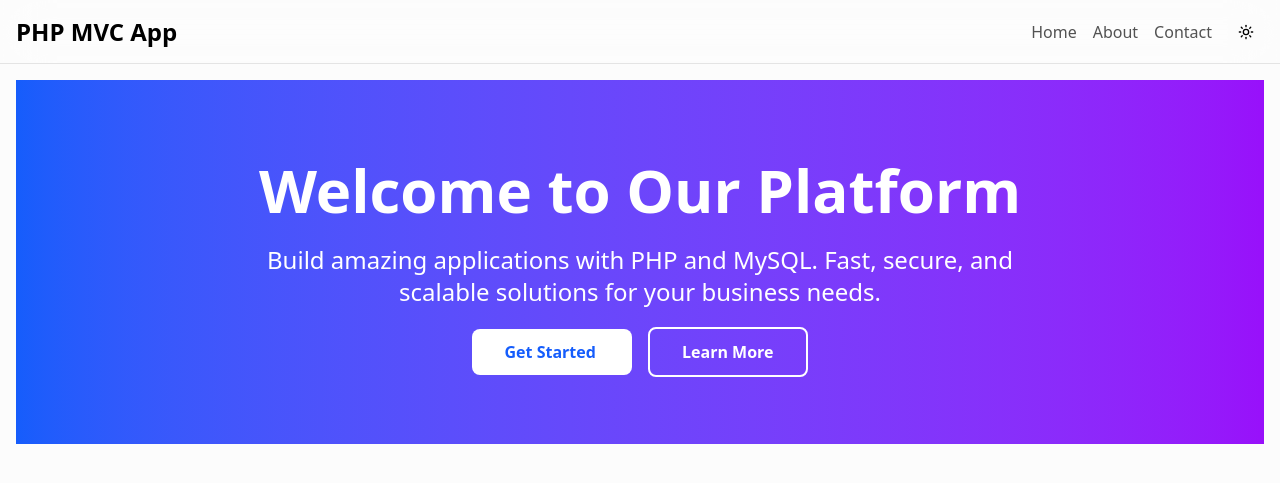
After one commit to tiesen243/php-mysql, a PHP site: template app/views/home/page.php in a window 1280 px wide. The commit adds this page. Shown: the top 483 px of the page. Run offline with PHP 8.4, Linux system fonts and the light colour scheme; the template is opened without the code that fills it, so the values that code supplies are empty; style sheets or scripts are compiled from the project's sources.

Commit message:
feat: setup app

```diff
--- /dev/null
+++ b/app/views/_components/header.php
@@ -0,0 +1,82 @@
+<header class="bg-background/70 backdrop-blur-xl backdrop-saturate-150 border-b h-16 flex items-center inset-0 sticky z-50">
+  <div class="container flex items-center justify-between gap-4">
+    <a href="/" class="text-2xl font-bold grow">
+      PHP MVC App
+    </a>
+
+    <nav class="flex items-center gap-4">
+    <?php
+    $routes = [
+        'home' => ['label' => 'Home', 'path' => '/'],
+        'about' => ['label' => 'About', 'path' => '/about'],
+        'contact' => ['label' => 'Contact', 'path' => '/contact'],
+    ];
+
+    foreach ($routes as $route => $data) {
+        $isActive = ($_SERVER['REQUEST_URI'] === $data['path']) ? 'text-primary' : 'text-muted-foreground';
+        echo "<a href=\"{$data['path']}\" class=\"{$isActive} hover:text-primary transition-colors\">{$data['label']}</a>";
+    }
+    ?>
+    </nav>
+
+    <button
+      id="theme-toggle"
+      onclick="toggleTheme()"
+      class="size-9 shrink-0 inline-flex bg-background hover:bg-accent items-center justify-center rounded-md transition-colors [&_svg]:size-4 data-[theme='light']:[&_.lucide-moon]:hidden data-[theme='dark']:[&_.lucide-sun]:hidden"
+    >
+      <?php require_once 'icons/moon.php'; ?>
+      <?php require_once 'icons/sun.php'; ?>
+    </button>
+  </div>
+</header>
+
+<script>
+const themeToggle = document.getElementById('theme-toggle');
+
+function toggleTheme() {
+  const restoreAnimation = disableAnimation();
+  document.documentElement.classList.toggle('dark');
+
+  const isDark = document.documentElement.classList.contains('dark');
+  localStorage.setItem('theme', isDark ? 'dark' : 'light');
+  themeToggle.setAttribute('data-theme', isDark ? 'dark' : 'light');
+
+  restoreAnimation();
+}
+
+document.addEventListener('DOMContentLoaded', function() {
+  const savedTheme = localStorage.getItem('theme');
+  const restoreAnimation = disableAnimation();
+
+  if (savedTheme === 'dark'){
+    themeToggle.setAttribute('data-theme', 'dark');
+    document.documentElement.classList.add('dark');
+  } else {
+    themeToggle.setAttribute('data-theme', 'light');
+    document.documentElement.classList.remove('dark');
+  }
+
+  restoreAnimation();
+})
+
+const disableAnimation = (nonce) => {
+  const css = document.createElement('style')
+  if (nonce) css.setAttribute('nonce', nonce)
+  css.appendChild(
+    document.createTextNode(
+      `*,*::before,*::after{-webkit-transition:none!important;-moz-transition:none!important;-o-transition:none!important;-ms-transition:none!important;transition:none!important}`
+    )
+  )
+  document.head.appendChild(css)
+
+  return () => {
+    // Force restyle
+    ; (() => window.getComputedStyle(document.body))()
+
+    // Wait for next tick before removing
+    setTimeout(() => {
+      document.head.removeChild(css)
+    }, 1)
+  }
+}
+</script
--- /dev/null
+++ b/app/views/_components/icons/moon.php
@@ -0,0 +1,3 @@
+<svg xmlns="http://www.w3.org/2000/svg" width="24" height="24" viewBox="0 0 24 24" fill="none" stroke="currentColor" stroke-width="2" stroke-linecap="round" stroke-linejoin="round" class="lucide lucide-moon-icon lucide-moon">
+  <path d="M20.985 12.486a9 9 0 1 1-9.473-9.472c.405-.022.617.46.402.803a6 6 0 0 0 8.268 8.268c.344-.215.825-.004.803.401"/>
+</svg>
--- /dev/null
+++ b/app/views/_components/icons/sun.php
@@ -0,0 +1 @@
+<svg xmlns="http://www.w3.org/2000/svg" width="24" height="24" viewBox="0 0 24 24" fill="none" stroke="currentColor" stroke-width="2" stroke-linecap="round" stroke-linejoin="round" class="lucide lucide-sun-icon lucide-sun"><circle cx="12" cy="12" r="4"/><path d="M12 2v2"/><path d="M12 20v2"/><path d="m4.93 4.93 1.41 1.41"/><path d="m17.66 17.66 1.41 1.41"/><path d="M2 12h2"/><path d="M20 12h2"/><path d="m6.34 17.66-1.41 1.41"/><path d="m19.07 4.93-1.41 1.41"/></svg>
--- a/app/views/_layout.php
+++ b/app/views/_layout.php
@@ -9,6 +9,7 @@
   </head>
 
   <body>
+    <?php require_once '_components/header.php'; ?>
     <?= $content ?>
   </body>
 </html>
--- /dev/null
+++ b/app/views/about/page.php
@@ -0,0 +1,5 @@
+<template>
+  <main class="container py-4">
+    <h1>Welcome to the About Page</h1>
+  </main>
+</template>
--- /dev/null
+++ b/app/views/home/page.php
@@ -0,0 +1,23 @@
+<template>
+  <main class="container py-4">
+    <section class="bg-gradient-to-r from-blue-600 to-purple-600 dark:from-blue-800 dark:to-purple-800 text-white py-20">
+        <div class="container mx-auto px-4 text-center animate-fade-in">
+          <h1 class="text-5xl md:text-6xl font-bold mb-6">
+              Welcome to Our Platform
+          </h1>
+          <p class="text-xl md:text-2xl mb-8 max-w-3xl mx-auto">
+              Build amazing applications with PHP and MySQL. Fast, secure, and scalable solutions for your business needs.
+          </p>
+
+          <div class="space-x-4">
+            <a href="/dashboard" class="bg-white text-blue-600 px-8 py-3 rounded-lg font-semibold hover:bg-gray-100 transition-colors duration-200">
+                Get Started
+            </a>
+            <a href="/about" class="border-2 border-white px-8 py-3 rounded-lg font-semibold hover:bg-white hover:text-blue-600 transition-colors duration-200">
+                Learn More
+            </a>
+          </div>
+        </div>
+    </section>
+  </main>
+</template>
--- a/composer.json
+++ b/composer.json
@@ -1,6 +1,6 @@
 {
   "name": "tiesen/php-mysql",
-  "description": "learn php",
+  "description": "learn php mvc",
   "license": "MIT",
   "authors": [
     {
--- a/public/index.php
+++ b/public/index.php
@@ -3,5 +3,6 @@
 require_once dirname(__DIR__) . '/vendor/autoload.php';
 
 require_once dirname(__DIR__) . '/core/app.php';
+require_once dirname(__DIR__) . '/core/controller.php';
 
 new App();
--- a/public/robot.txt
+++ /dev/null
@@ -1 +0,0 @@
-User-agent: *
```
Also changed, not shown: app/controllers/about.controller.php (added, +9 -0 lines), app/controllers/home.controller.php (added, +11 -0 lines), app/controllers/not-found.controller.php (added, +12 -0 lines), app/views/not-found/page.php (added, +7 -0 lines), core/app.php (+32 -5 lines), core/controller.php (added, +30 -0 lines), public/.htaccess (deleted), public/favicon.ico (added). Lines whose indentation alone changed are shown as unchanged.
